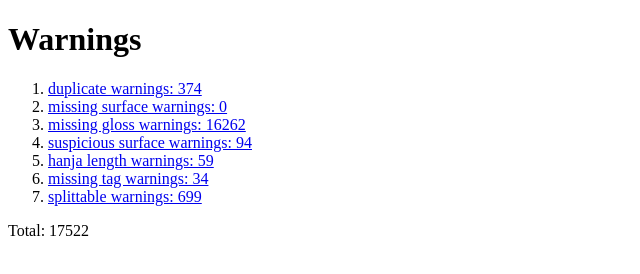
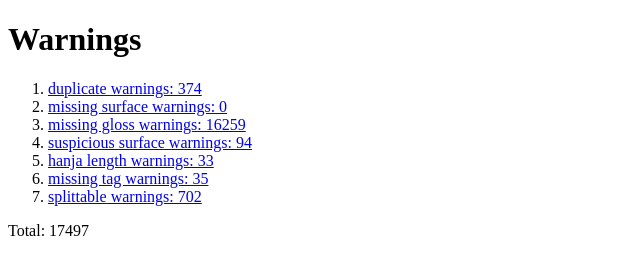
Before and after one commit to garfieldnate/kengdic, a plain HTML site: page index.html in a window 1280 px wide. Shown: the full height of the page, 0-640 px from the left. Drawn offline with Linux system fonts and the light colour scheme.

Commit message:
deploy: 2cdf2263a74b51a81e217e4315f4ae9c969b595a

```diff
--- a/index.html
+++ b/index.html
@@ -3,10 +3,10 @@
 <ol>
 <li><a href='duplicate.txt'>duplicate warnings: 374</a></li>
 <li><a href='missing surface.txt'>missing surface warnings: 0</a></li>
-<li><a href='missing gloss.txt'>missing gloss warnings: 16262</a></li>
+<li><a href='missing gloss.txt'>missing gloss warnings: 16259</a></li>
 <li><a href='suspicious surface.txt'>suspicious surface warnings: 94</a></li>
-<li><a href='hanja length.txt'>hanja length warnings: 59</a></li>
-<li><a href='missing tag.txt'>missing tag warnings: 34</a></li>
-<li><a href='splittable.txt'>splittable warnings: 699</a></li>
+<li><a href='hanja length.txt'>hanja length warnings: 33</a></li>
+<li><a href='missing tag.txt'>missing tag warnings: 35</a></li>
+<li><a href='splittable.txt'>splittable warnings: 702</a></li>
 </ol>
-<p>Total: 17522</p>
+<p>Total: 17497</p>
```
Also changed, not shown: hanja length.txt, missing gloss.txt, missing tag.txt, splittable.txt.
